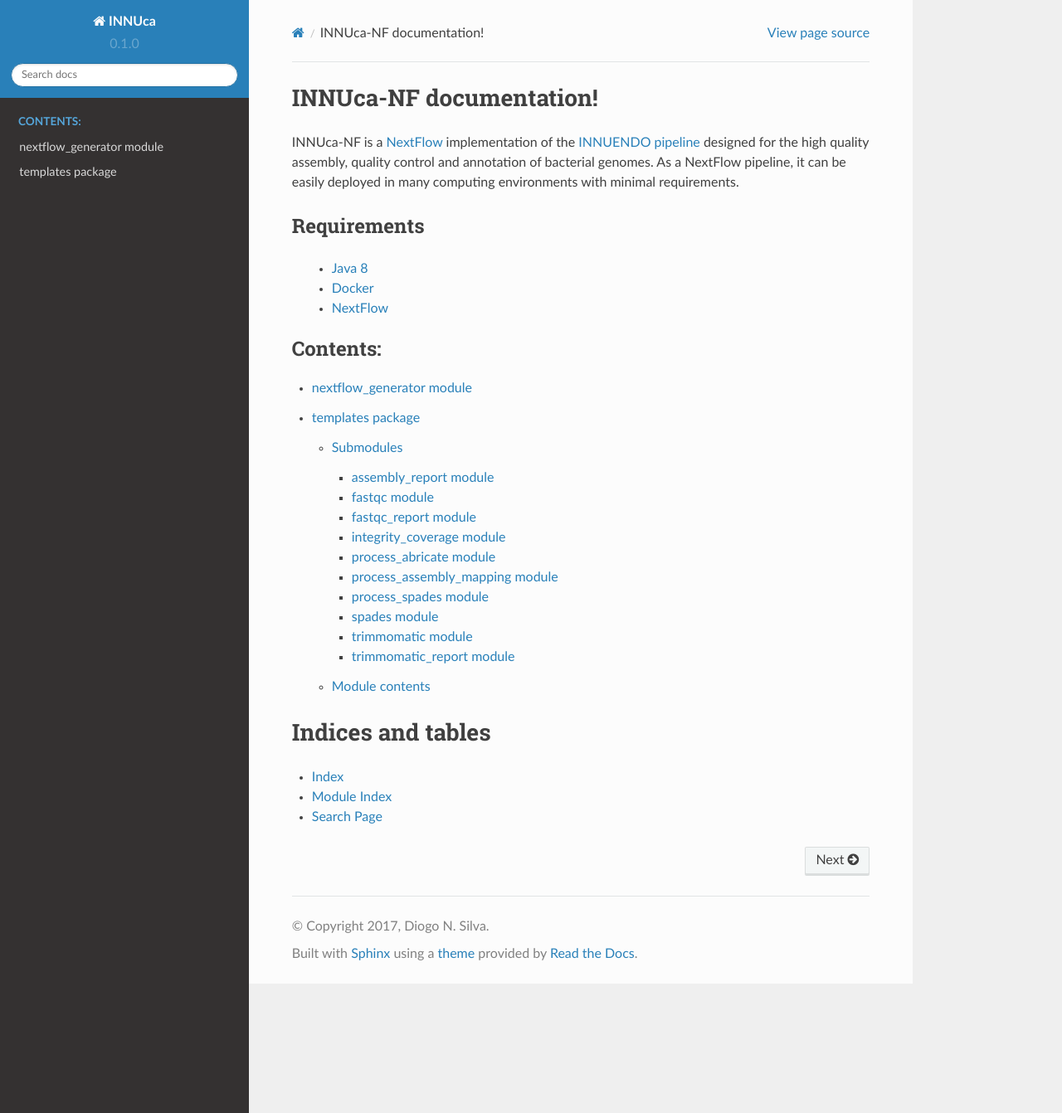
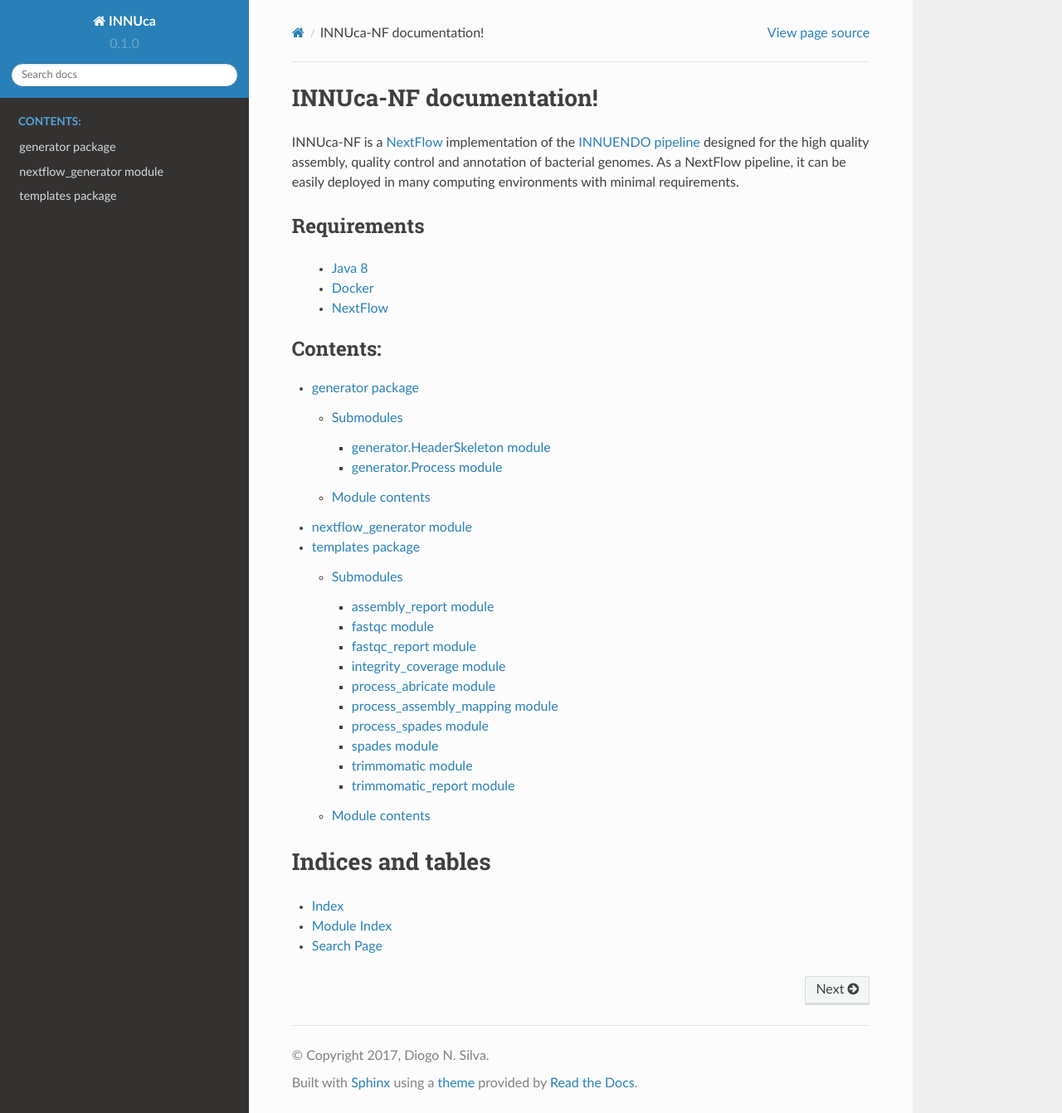
Before and after one commit to ODiogoSilva/innuca-nf, a Sphinx documentation site: the page built from doc/index.rst, in a window 1280 px wide and 1342 px high. Shown: the whole window at 83% size. Built offline with Sphinx 7.4.7 and the Read the Docs theme 2.0.0, drawn with Linux system fonts in a browser that asks for light colours; pages that are not in the unit, such as notebooks, are missing from menus; some of the changed lines change nothing that is shown.

Commit message:
fallback

```diff
--- a/doc/index.rst
+++ b/doc/index.rst
@@ -28,6 +28,7 @@
    :maxdepth: 4
    :caption: Contents:
 
+   generator
    nextflow_generator
    templates
 
--- a/doc/nextflow_generator.rst
+++ b/doc/nextflow_generator.rst
@@ -1,11 +1,5 @@
 nextflow\_generator module
 ==========================
-
-.. toctree::
-   :maxdepth: 4
-   :caption: Contents:
-
-    generator
 
 .. automodule:: nextflow_generator
     :members:
```
